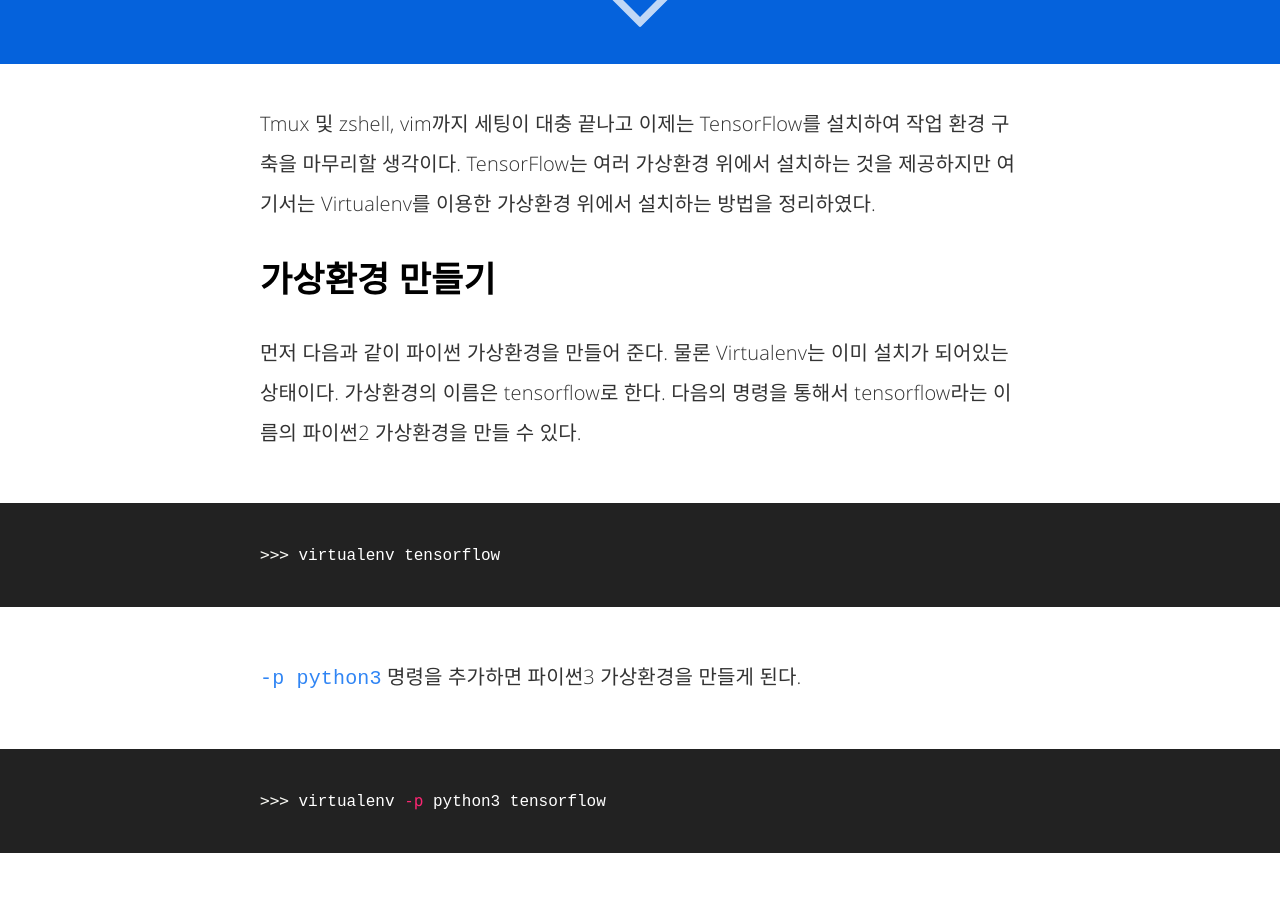
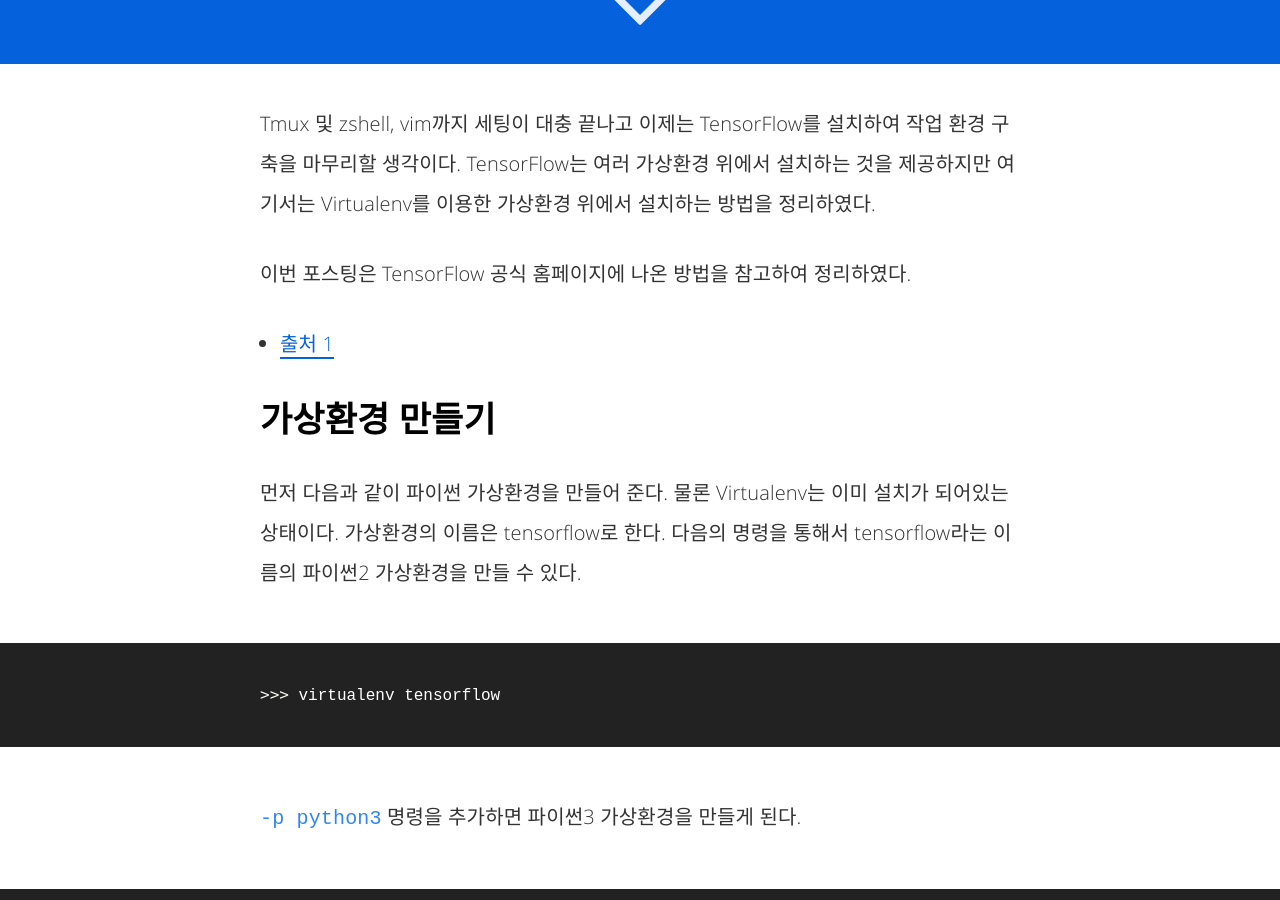
Before and after one commit to hcnoh/blog-prev, a Jekyll site: the page built from _posts/2018-09-17-tensorflow-installation.md, in a window 1280 px wide and 900 px high, scrolled down 836 px. Built offline with Jekyll 4.4.1, drawn with Linux system fonts in a browser that asks for light colours; comment, search, counter and statistics services are not loaded.

Commit message:
Update 2018-09-17-tensorflow-installation.md

```diff
--- a/_posts/2018-09-17-tensorflow-installation.md
+++ b/_posts/2018-09-17-tensorflow-installation.md
@@ -14,6 +14,9 @@
 ---
 
 Tmux 및 zshell, vim까지 세팅이 대충 끝나고 이제는 TensorFlow를 설치하여 작업 환경 구축을 마무리할 생각이다. TensorFlow는 여러 가상환경 위에서 설치하는 것을 제공하지만 여기서는 Virtualenv를 이용한 가상환경 위에서 설치하는 방법을 정리하였다.
+
+이번 포스팅은 TensorFlow 공식 홈페이지에 나온 방법을 참고하여 정리하였다.
+- [출처 1](https://www.tensorflow.org/install/install_linux#InstallingVirtualenv)
 
 ## 가상환경 만들기
 먼저 다음과 같이 파이썬 가상환경을 만들어 준다. 물론 Virtualenv는 이미 설치가 되어있는 상태이다. 가상환경의 이름은 tensorflow로 한다. 다음의 명령을 통해서 tensorflow라는 이름의 파이썬2 가상환경을 만들 수 있다.
```
